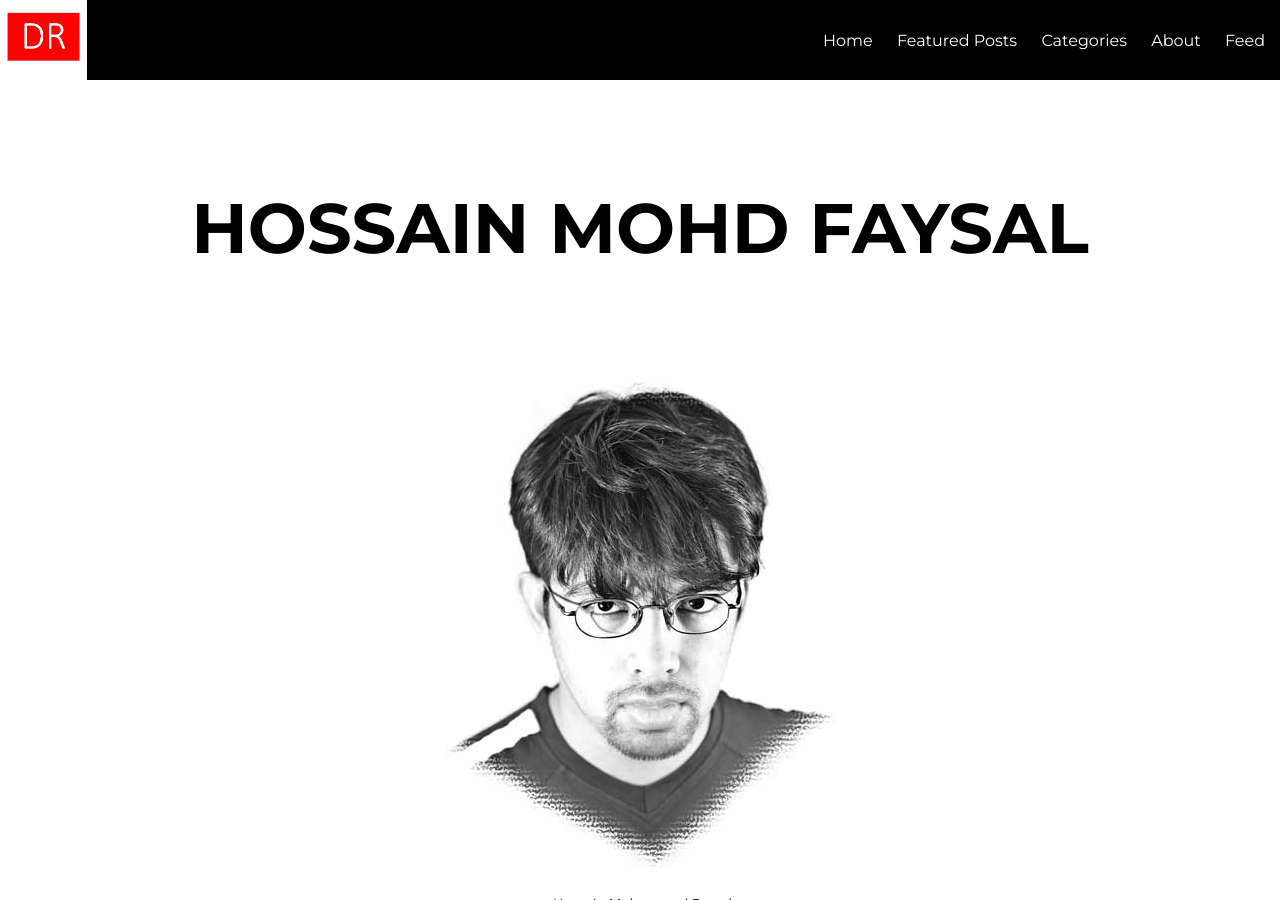
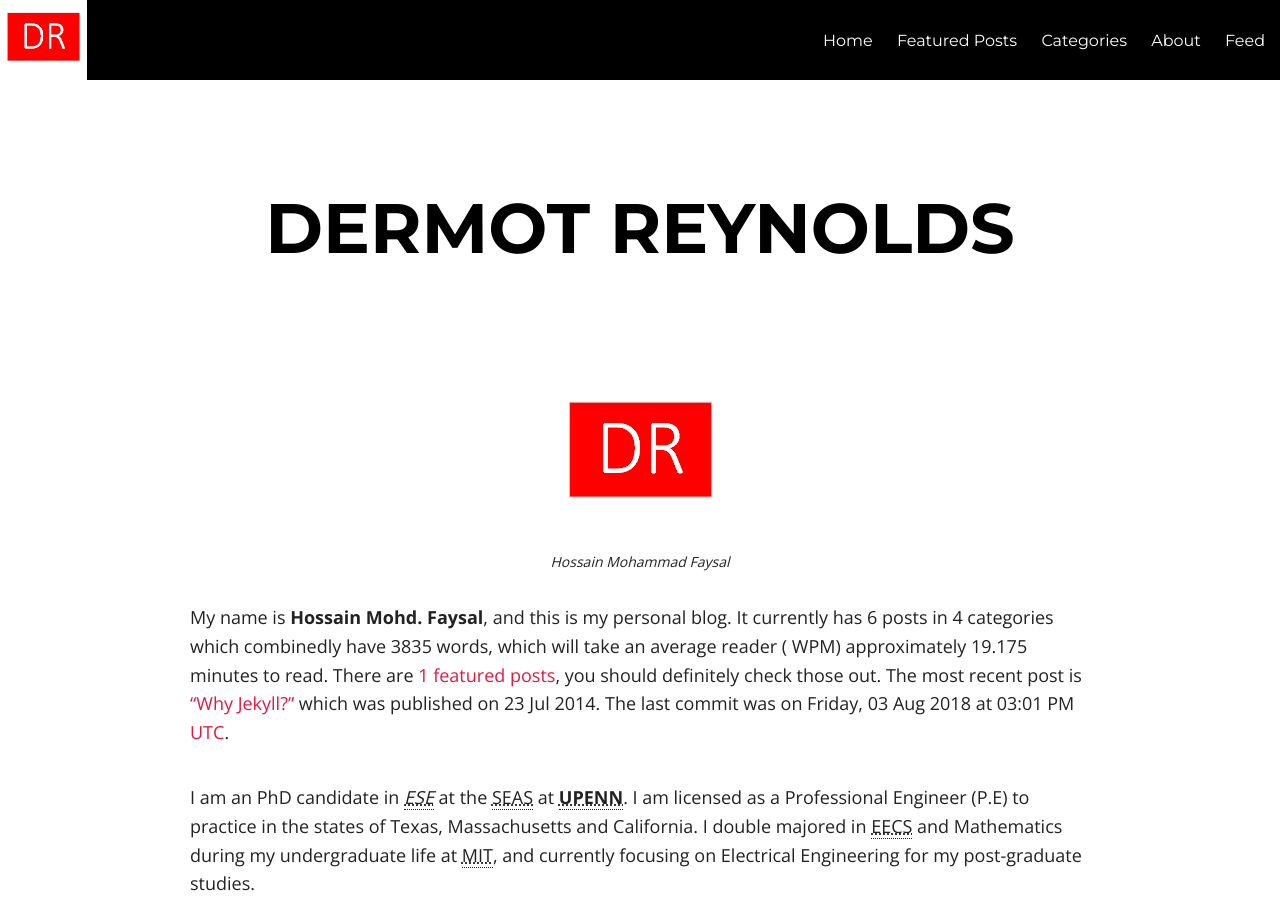
Before and after one commit to drcomputeblocks/clonedrcomputeblocks.github.io, a Jekyll site: the page built from about.md, in a window 1280 px wide and 900 px high. Built offline with Jekyll 4.4.1, drawn with Linux system fonts in a browser that asks for light colours; nearby versions of some CDN libraries; some of the changed text lies outside the part shown.

Commit message:
first commit

```diff
--- a/_config.yml
+++ b/_config.yml
@@ -1,9 +1,9 @@
 title:            Notepad
-description:      "Blogging is fun"
+description:      "Cloud Architecture Blog"
 logo:             DR.png
 disqus_shortname: hmfaysal
 share:            true
-dropcap:			true
+dropcap:	true
 # Change url to your domain. Leave localhost server or blank when working locally.
 # or use the hint from http://jekyllrb.com/docs/github-pages/ to keep this the same
 # whether working locally or remotely. Start Jekyll with: jekyll serve --baseurl ''
@@ -11,9 +11,9 @@
 
 # Owner/author information
 owner:
-  name:           Hossain Mohd Faysal
+  name:           Dermot Reynolds
   avatar:         hmfaysal.jpg
-  email:          hmfaysal@alum.mit.edu
+  email:          dermot@singlepane.com
   # Use the coder's toolbox at http://coderstoolbox.net/string/#!encoding=xml&action=encode&charset=us_ascii to encode your description into XML string
   description:    Awesome Dude, Awesome Life
   # Social networking links used in footer. Update and remove as you like.
--- a/about.md
+++ b/about.md
@@ -1,13 +1,13 @@
 ---
 layout: page
 permalink: /about/index.html
-title: Hossain Mohd Faysal
+title: Dermot Reynolds
 tags: [Hossain, Mohd, Faysal, hmfaysal]
 imagefeature: fourseasons.jpg
 chart: true
 ---
 <figure>
-  <img src="{{ site.url }}/images/hossain-faysal.jpg" alt="Hossain Mohammad Faysal">
+  <img src="{{ site.url }}/images/DR.png" alt="Hossain Mohammad Faysal">
   <figcaption>Hossain Mohammad Faysal</figcaption>
 </figure>
 
```
